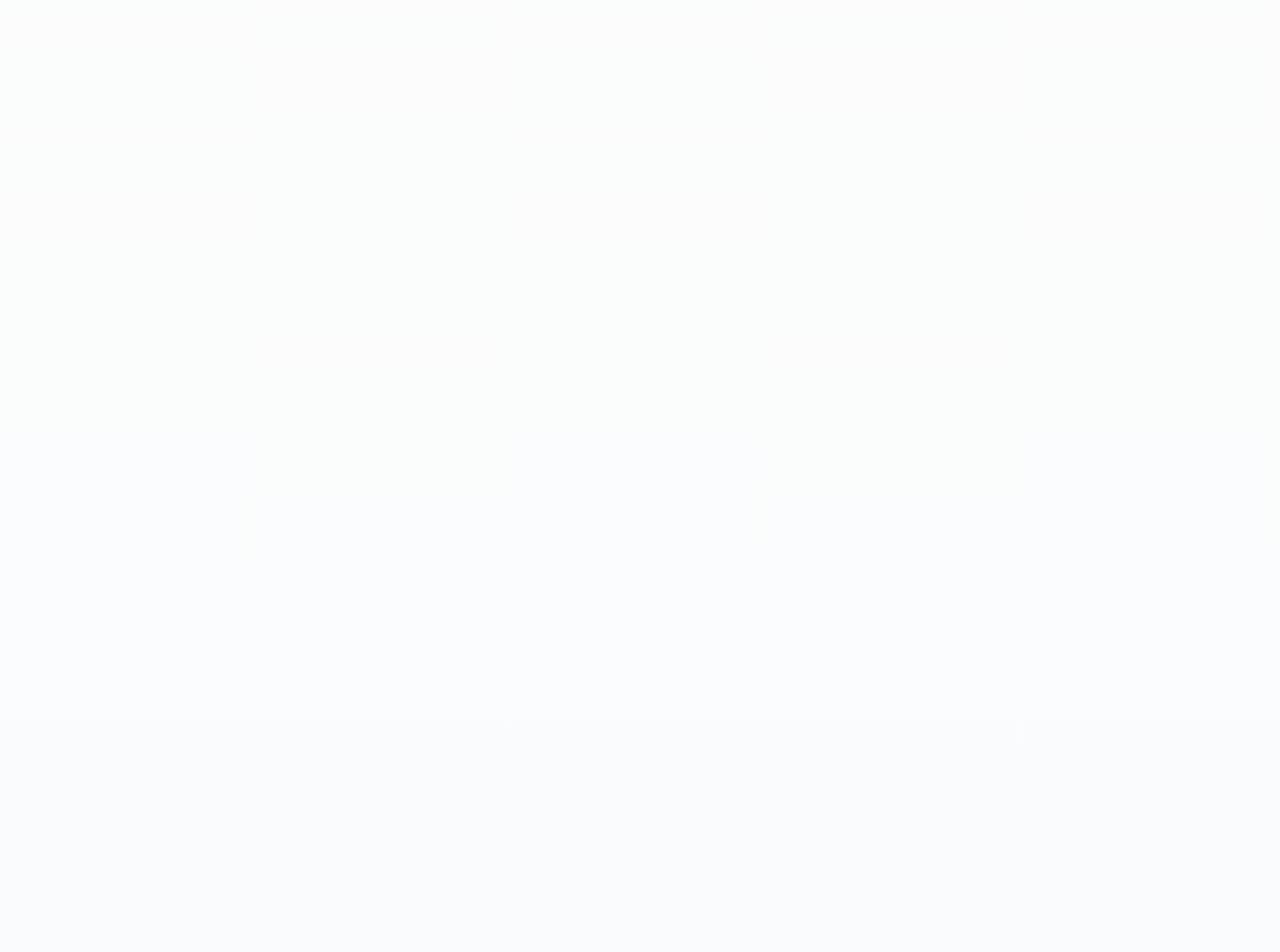
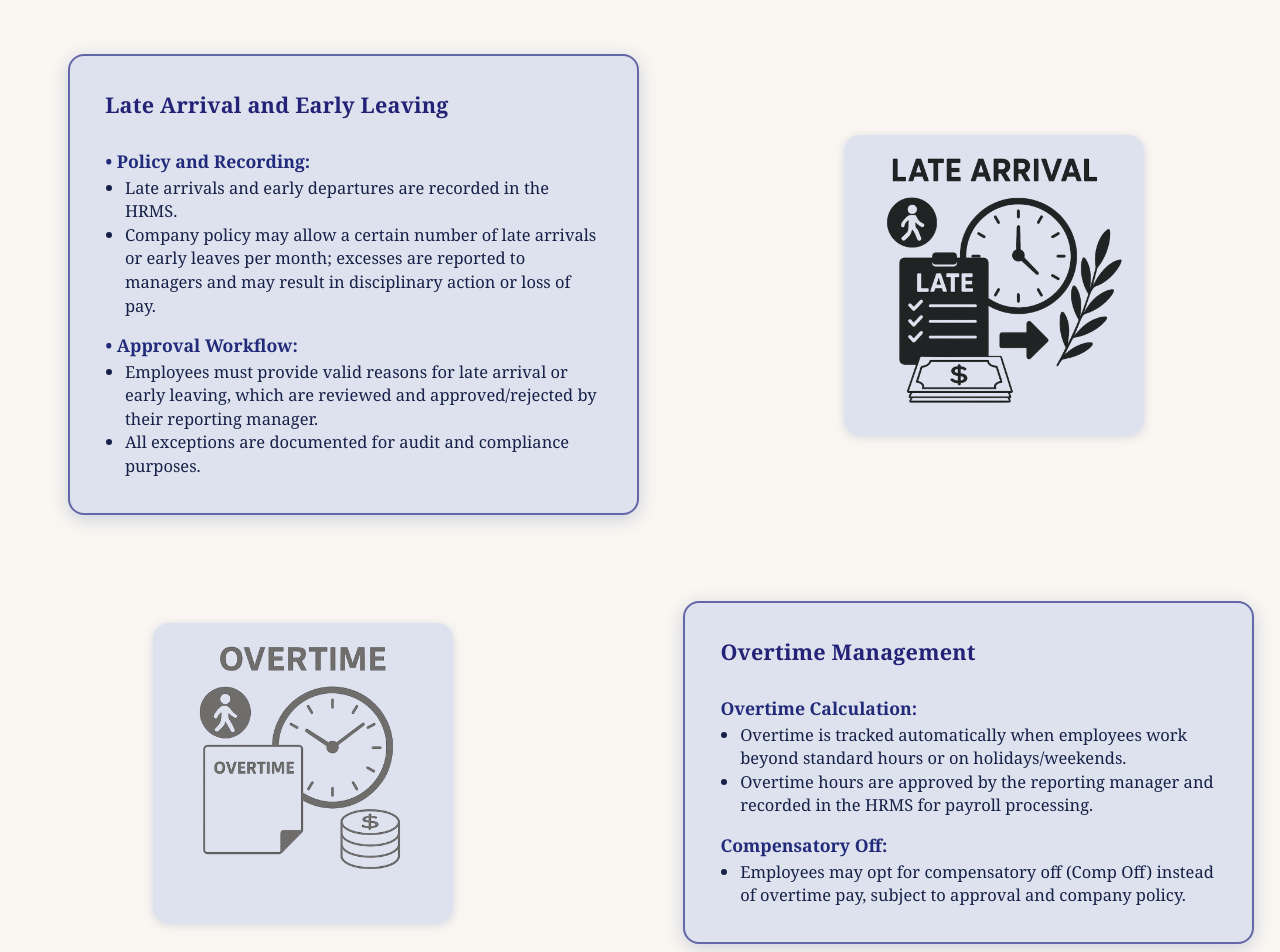
Before and after one commit to LordSpudnik/360-HRMS, a React (Create React App) app: page /time-office in a window 1280 px wide. Shown: the part 1340-2292 px from the top of the page. Built offline with nearby package versions, Linux system fonts and the light colour scheme; the HTML template or start-up script is replaced by a standard one.

Commit message:
fixed alignment

```diff
--- a/src/Components/pages/TimeOffice.css
+++ b/src/Components/pages/TimeOffice.css
@@ -91,7 +91,7 @@ body, html {
 /* --- Main content background --- */
 .timeoffice-bg {
   width: 100vw;
-  margin-top: -50px;
+  margin-top: -80px;
   min-height: 100vh;
   position: relative;
   z-index: 0;
@@ -390,37 +390,6 @@ body, html {
   position: relative;
 }
 
-.late-early-box, .overtime-detail-box {
-  display: flex;
-  flex-direction: row;
-  align-items: stretch;
-  justify-content: flex-start;
-  background: #dde2ee;
-  border: 2px solid #6367a8;
-  border-radius: 1rem;
-  box-shadow: 0 4px 18px #b8bfd3bb;
-  padding: 2.1rem 2rem 1.7rem 2.2rem;
-  max-width: 950px;
-  min-width: 350px;
-  margin-bottom: 0;
-  margin-left: 0;
-  margin-right: auto;
-  position: relative;
-  overflow: visible;
-  z-index: 2;
-  transition: box-shadow 0.3s, border-color 0.23s, background 0.25s;
-}
-
-.late-early-box {
-  margin-top: 0.2rem;
-}
-.overtime-detail-box {
-  margin-top: 2.5rem;
-  margin-left: auto;
-  margin-right: 0;
-  flex-direction: row-reverse;
-}
-
 .late-early-content, .overtime-content {
   flex: 2;
   display: flex;
@@ -482,12 +451,6 @@ body, html {
 }
 
 @media (max-width: 1100px) {
-  .late-early-box, .overtime-detail-box {
-    max-width: 99vw;
-    padding: 1.2rem 0.6rem 1.2rem 0.8rem;
-    flex-direction: column;
-    align-items: flex-start;
-  }
   .late-early-image, .overtime-image {
     margin: 1.5rem 0 0 0;
     min-width: 130px;
@@ -504,14 +467,6 @@ body, html {
   .timeoffice-lateovertime-section {
     gap: 1.3rem;
     margin-top: 2.2rem;
-  }
-  .late-early-box, .overtime-detail-box {
-    max-width: 99vw;
-    min-width: unset;
-    padding: 0.7rem 0.3rem 1.2rem 0.4rem;
-    flex-direction: column;
-    align-items: flex-start;
-    border-radius: 0.7rem;
   }
   .late-early-title, .overtime-title {
     font-size: 1.09rem;
@@ -820,17 +775,6 @@ body, html {
 }
 
 /* Integration with Payroll */
-.integration-payroll-row {
-  width: 100%;
-  max-width: 1200px;
-  margin: 0 auto 0 0;
-  display: flex;
-  flex-direction: row;
-  align-items: flex-start;
-  gap: 3rem;
-  position: relative;
-}
-
 .integration-payroll-card {
   flex: 2;
   background: #dde2ee;
@@ -892,16 +836,6 @@ body, html {
 }
 
 /* Reporting and Compliance */
-.reporting-compliance-row {
-  width: 100%;
-  max-width: 1200px;
-  margin: 2.5rem 0 0 auto;
-  display: flex;
-  flex-direction: row-reverse;
-  align-items: flex-start;
-  gap: 3rem;
-  position: relative;
-}
 .reporting-compliance-card {
   flex: 2;
   background: #dde2ee;
@@ -966,12 +900,6 @@ body, html {
   .timeoffice-integration-compliance-section {
     gap: 2rem;
   }
-  .integration-payroll-row,
-  .reporting-compliance-row {
-    flex-direction: column;
-    gap: 1.2rem;
-    max-width: 99vw;
-  }
   .integration-payroll-card,
   .reporting-compliance-card {
     max-width: 99vw;
@@ -990,12 +918,6 @@ body, html {
 }
 
 @media (max-width: 700px) {
-  .integration-payroll-row,
-  .reporting-compliance-row {
-    flex-direction: column;
-    gap: 0.7rem;
-    max-width: 99vw;
-  }
   .integration-payroll-card,
   .reporting-compliance-card {
     max-width: 99vw;
@@ -1014,3 +936,153 @@ body, html {
     height: 50px;
   }
 }
+
+/* --- UNIFORM FLEX ROW FOR ALL INFO+IMAGE SECTIONS --- */
+.to-flex-row {
+  display: flex;
+  align-items: stretch;
+  justify-content: flex-start;
+  gap: 2.2rem;
+  margin-top: 2.7rem;
+  margin-bottom: 0;
+  max-width: 950px;
+  min-width: 350px;
+  background: none;
+  position: relative;
+  z-index: 2;
+}
+.to-flex-row.reverse {
+  flex-direction: row-reverse;
+}
+.to-text-card1 {
+  flex: 2;
+  margin-left: 30px;
+  background: #dde2ee;
+  border: 2px solid #6367a8;
+  border-radius: 1rem;
+  box-shadow: 0 4px 18px #b8bfd3bb;
+  padding: 2.1rem 2rem 1.7rem 2.2rem;
+  min-width: 500px;
+  max-width: 500px;
+  font-family: 'Georgia', 'Times New Roman', Times, serif;
+  display: flex;
+  flex-direction: column;
+  justify-content: center;
+}
+.to-text-card2 {
+  margin-left: 450px;
+  background: #dde2ee;
+  border: 2px solid #6367a8;
+  border-radius: 1rem;
+  box-shadow: 0 4px 18px #b8bfd3bb;
+  padding: 2.1rem 2rem 1.7rem 2.2rem;
+  min-width: 500px;
+  max-width: 500px;
+  font-family: 'Georgia', 'Times New Roman', Times, serif;
+  display: flex;
+  flex-direction: column;
+  justify-content: center;
+}
+.to-title {
+  font-size: 1.35rem;
+  font-weight: bold;
+  color: #232277;
+  font-family: 'Georgia', 'Times New Roman', Times, serif;
+  margin-bottom: 0.9rem;
+  margin-top: 0;
+  letter-spacing: 0.01em;
+}
+.to-list {
+  font-size: 1.03rem;
+  color: #162048;
+  font-family: 'Georgia', 'Times New Roman', Times, serif;
+  font-weight: 500;
+  line-height: 1.43;
+}
+.to-list ul {
+  margin: 0.1em 0 0.5em 1.2em;
+  padding: 0;
+  list-style-type: disc;
+}
+.to-list b {
+  color: #222a7b;
+  font-size: 1.07em;
+  font-weight: bold;
+  margin-top: 0.9em;
+  display: block;
+}
+.to-img-col {
+  flex: 1;
+  display: flex;
+  align-items: center;
+  justify-content: center;
+  min-width: 160px;
+  max-width: 270px;
+}
+.to-img1 {
+  width: 300px;
+  height: 300px;
+  margin-left: 370px;
+  object-fit: contain;
+  background: #dde2ee;
+  border-radius: 1rem;
+  box-shadow: 0 2px 10px #b8bfd399;
+  display: block;
+}
+.to-img2 {
+  width: 300px;
+  height: 300px;
+  margin-left: 370px;
+  object-fit: contain;
+  background: #dde2ee;
+  border-radius: 1rem;
+  box-shadow: 0 2px 10px #b8bfd399;
+  display: block;
+}
+
+@media (max-width: 1100px) {
+  .to-flex-row, .to-flex-row.reverse {
+    max-width: 99vw;
+    padding: 0 0.6rem;
+    gap: 1.2rem;
+  }
+  .to-text-card {
+    min-width: 120px;
+    max-width: 99vw;
+    padding: 1.2rem 0.8rem 1.2rem 0.8rem;
+  }
+  .to-img-col {
+    min-width: 80px;
+    max-width: 120px;
+  }
+  .to-img {
+    width: 110px;
+    height: 110px;
+  }
+}
+@media (max-width: 700px) {
+  .to-flex-row,
+  .to-flex-row.reverse {
+    flex-direction: column !important;
+    gap: 0.7rem;
+    max-width: 99vw;
+    align-items: stretch;
+    margin-top: 1.2rem;
+  }
+  .to-text-card {
+    min-width: unset;
+    max-width: 99vw;
+    padding: 0.7rem 0.3rem 1.2rem 0.4rem;
+    border-radius: 0.7rem;
+  }
+  .to-img-col {
+    min-width: 60px;
+    max-width: 99vw;
+    justify-content: flex-start;
+    margin-top: 0.5rem;
+  }
+  .to-img {
+    width: 70px;
+    height: 70px;
+  }
+}
--- a/src/Components/pages/TimeOffice.js
+++ b/src/Components/pages/TimeOffice.js
@@ -21,55 +21,29 @@ function useScrollAnimation() {
   useEffect(() => {
     const elements = document.querySelectorAll('.scroll-animate');
 
-    function isInViewport(el, ratio = 0.18) {
-      const rect = el.getBoundingClientRect();
-      const windowHeight = (window.innerHeight || document.documentElement.clientHeight);
-      const windowWidth = (window.innerWidth || document.documentElement.clientWidth);
-      const vertInView =
-        rect.top + rect.height * ratio < windowHeight &&
-        rect.bottom - rect.height * ratio > 0;
-      const horInView =
-        rect.left < windowWidth && rect.right > 0;
-      return vertInView && horInView;
-    }
+    // We'll track state for each element to avoid jitter
+    const hysteresisRatioIn = 0.18;  // When to add (section is at least 18% visible)
+    const hysteresisRatioOut = 0.02; // When to remove (section is less than 2% visible)
 
-    // On mount, set initial state
-    function forceInitialScrollState() {
-      document.querySelectorAll('.scroll-animate').forEach((el) => {
-        if (isInViewport(el)) {
-          el.classList.add('scrolled');
-        } else {
-          el.classList.remove('scrolled');
-        }
-      });
-    }
-
-    forceInitialScrollState();
-    window.addEventListener("load", forceInitialScrollState);
-    const timeout = setTimeout(forceInitialScrollState, 500);
-
-    // IntersectionObserver: add .scrolled when in view, remove when out of view
     const observer = new window.IntersectionObserver(
       (entries) => {
         entries.forEach((entry) => {
-          if (entry.intersectionRatio > 0.18) {
+          if (entry.intersectionRatio > hysteresisRatioIn) {
             entry.target.classList.add('scrolled');
-          } else {
+          } else if (entry.intersectionRatio < hysteresisRatioOut) {
             entry.target.classList.remove('scrolled');
           }
+          // If in between, leave the class as it was (prevents jitter)
         });
       },
       {
-        threshold: [0, 0.02, 0.18, 0.5, 0.8, 1]
+        threshold: [0, 0.02, 0.18, 0.5, 0.8, 1],
+        rootMargin: "0px 0px 0px 0px"
       }
     );
+
     elements.forEach((el) => observer.observe(el));
-
-    return () => {
-      observer.disconnect();
-      window.removeEventListener("load", forceInitialScrollState);
-      clearTimeout(timeout);
-    };
+    return () => observer.disconnect();
   }, []);
 }
 
@@ -169,11 +143,11 @@ export default function TimeOffice() {
 
           {/* --- SECTION: Late Arrival & Overtime Details --- */}
           <div className="timeoffice-lateovertime-section">
-            {/* Late Arrival and Early Leaving */}
-            <div className="late-early-box scroll-animate">
-              <div className="late-early-content">
-                <div className="late-early-title">Late Arrival and Early Leaving</div>
-                <div className="late-early-list">
+            {/* Late Arrival and Early Leaving: TEXT LEFT, IMAGE RIGHT */}
+            <div className="to-flex-row scroll-animate">
+              <div className="to-text-card1">
+                <div className="to-title">Late Arrival and Early Leaving</div>
+                <div className="to-list">
                   <b>• Policy and Recording:</b>
                   <ul>
                     <li>Late arrivals and early departures are recorded in the HRMS.</li>
@@ -186,19 +160,19 @@ export default function TimeOffice() {
                   </ul>
                 </div>
               </div>
-              <div className="late-early-image">
-                <img src={lateArrivalImg} alt="Late Arrival illustration" className="late-early-illus-img" />
+              <div className="to-img-col">
+                <img src={lateArrivalImg} alt="Late Arrival illustration" className="to-img1" />
               </div>
             </div>
 
-            {/* Overtime Management Details */}
-            <div className="overtime-detail-box scroll-animate">
-              <div className="overtime-image">
-                <img src={overtimeSectionImg} alt="Overtime illustration" className="overtime-illus-img" />
+            {/* Overtime Management Details: IMAGE LEFT, TEXT RIGHT */}
+            <div className="to-flex-row scroll-animate">
+              <div className="to-img-col">
+                <img src={overtimeSectionImg} alt="Overtime illustration" className="to-img2" />
               </div>
-              <div className="overtime-content">
-                <div className="overtime-title">Overtime Management</div>
-                <div className="overtime-list">
+              <div className="to-text-card2">
+                <div className="to-title">Overtime Management</div>
+                <div className="to-list">
                   <b>Overtime Calculation:</b>
                   <ul>
                     <li>Overtime is tracked automatically when employees work beyond standard hours or on holidays/weekends.</li>
@@ -213,7 +187,6 @@ export default function TimeOffice() {
             </div>
           </div>
           {/* --- END Late Arrival & Overtime Section --- */}
-
 
           {/* --- OD SECTION remains unchanged --- */}
           <div className="od-section scroll-animate">
@@ -298,13 +271,13 @@ export default function TimeOffice() {
           </div>
           {/* --- END OD SECTION --- */}
 
-          {/* --- NEW SECTION: Integration & Compliance --- */}
+          {/* --- Integration & Compliance Section --- */}
           <div className="timeoffice-integration-compliance-section">
-            {/* Integration with Payroll */}
-            <div className="integration-payroll-row scroll-animate">
-              <div className="integration-payroll-card">
-                <div className="integration-payroll-title">Integration with Payroll</div>
-                <div className="integration-payroll-list">
+            {/* Integration with Payroll: TEXT LEFT, IMAGE RIGHT */}
+            <div className="to-flex-row scroll-animate">
+              <div className="to-text-card1">
+                <div className="to-title">Integration with Payroll</div>
+                <div className="to-list">
                   <b>• Data Flow:</b>
                   <ul>
                     <li>Attendance, leave, and overtime data are critical inputs for payroll processing.</li>
@@ -312,18 +285,18 @@ export default function TimeOffice() {
                   </ul>
                 </div>
               </div>
-              <div className="integration-payroll-imgwrap">
-                <img src={payrollImg} alt="Payroll Integration illustration" className="integration-payroll-img" />
+              <div className="to-img-col">
+                <img src={payrollImg} alt="Payroll Integration illustration" className="to-img1" />
               </div>
             </div>
-            {/* Reporting and Compliance */}
-            <div className="reporting-compliance-row scroll-animate">
-              <div className="reporting-compliance-imgwrap">
-                <img src={complianceImg} alt="Regulatory Compliance illustration" className="reporting-compliance-img" />
+            {/* Reporting and Compliance: IMAGE LEFT, TEXT RIGHT */}
+            <div className="to-flex-row scroll-animate">
+              <div className="to-img-col">
+                <img src={complianceImg} alt="Regulatory Compliance illustration" className="to-img2" />
               </div>
-              <div className="reporting-compliance-card">
-                <div className="reporting-compliance-title">Reporting and Compliance</div>
-                <div className="reporting-compliance-list">
+              <div className="to-text-card2">
+                <div className="to-title">Reporting and Compliance</div>
+                <div className="to-list">
                   <b>• Regular Reporting:</b>
                   <ul>
                     <li>The Time Office generates regular reports on attendance trends, absenteeism, overtime, and shift compliance for management review.</li>
```
